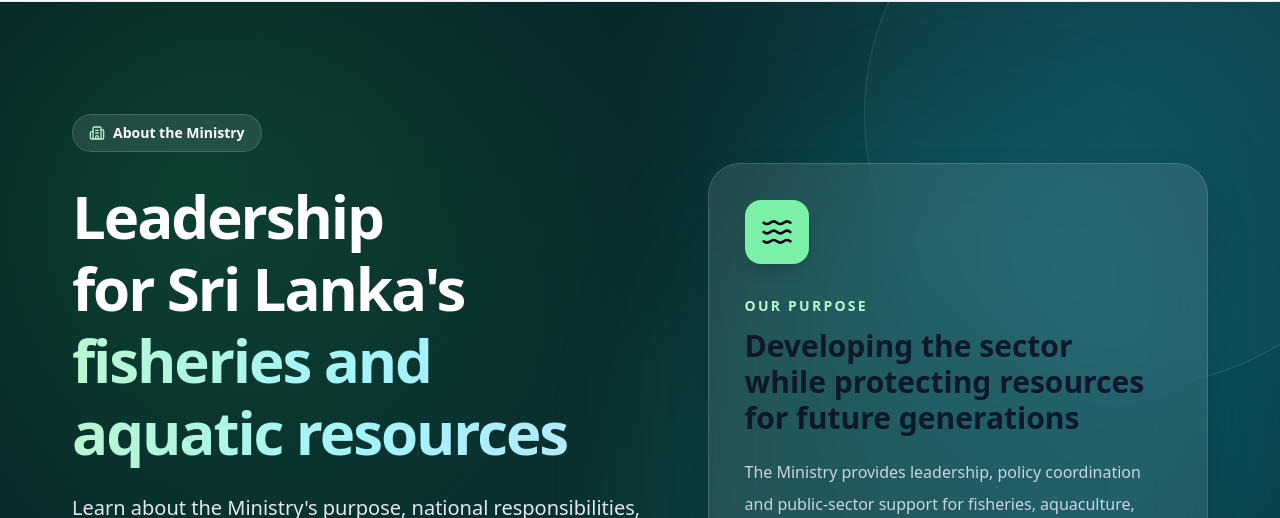
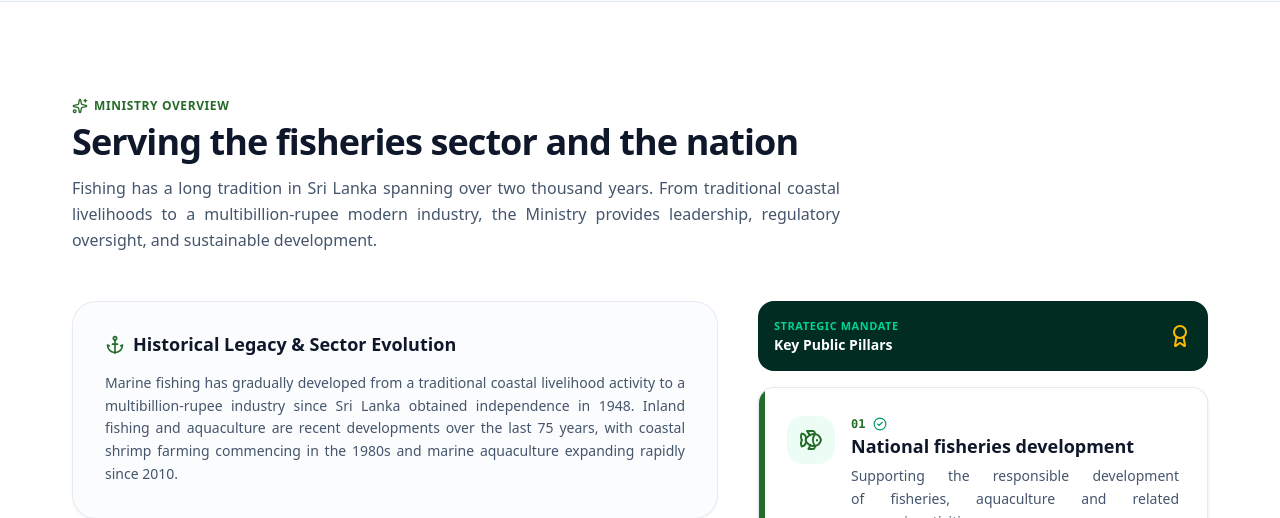
Before and after one commit to PasinduMadhushanPerera/fisheries-ministry-website, a Next.js app in the folder frontend/: page /about in a window 1280 px wide. Shown: the part 257-775 px from the top of the page. Built offline with nearby package versions, Linux system fonts and the light colour scheme; no server answers.

Commit message:
Developed minister, deputy-minister, secretary pages as supervisor advises:::: & ::::remove HERO section from all of 'about' navigation item : pages

```diff
--- a/frontend/app/about/page.tsx
+++ b/frontend/app/about/page.tsx
@@ -37,7 +37,7 @@ export default function AboutPage() {
           ]}
         />
 
-        <AboutHero />
+        {/* <AboutHero /> */}
         <MinistryOverview />
         <VisionMission />
         <MinistryObjectives />
```
